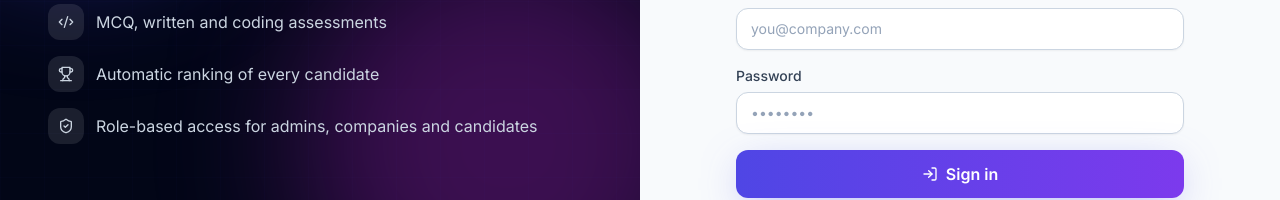
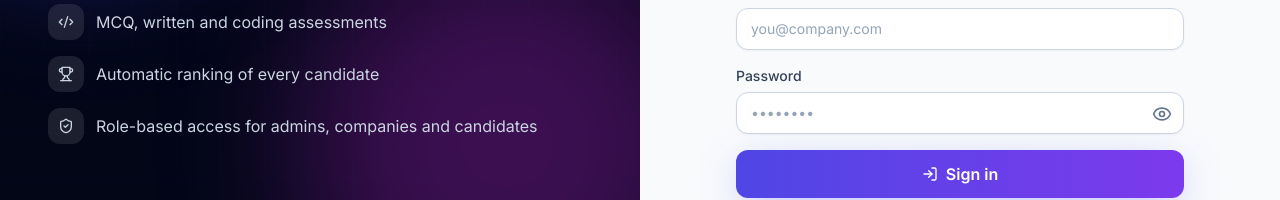
Before and after one commit to masuduz-zaman/dev_assessment_frontend, a Next.js app: page /login in a window 1280 px wide. Shown: the part 395-595 px from the top of the page. Built offline with nearby package versions, Linux system fonts and the light colour scheme; no server answers.

Commit message:
fead:update login page

```diff
--- a/src/features/auth/components/login-form.tsx
+++ b/src/features/auth/components/login-form.tsx
@@ -1,27 +1,29 @@
-'use client';
+"use client";
 
-import { LogIn } from 'lucide-react';
-import Link from 'next/link';
-import { useRouter, useSearchParams } from 'next/navigation';
-import { useState } from 'react';
-import { toast } from 'sonner';
-import { Button } from '@/components/ui/button';
-import { Input } from '@/components/ui/form';
-import { getErrorMessage, getFieldErrors } from '@/lib/http';
-import { roleHome } from '@/lib/utils';
-import { useAuth } from '@/providers/auth-provider';
-import { DemoAccounts } from './demo-accounts';
-import { GoogleButton } from './google-button';
+import { Eye, EyeOff, LogIn } from "lucide-react";
+import Link from "next/link";
+import { useRouter, useSearchParams } from "next/navigation";
+import { useState } from "react";
+import { toast } from "sonner";
+import { Button } from "@/components/ui/button";
+import { Input } from "@/components/ui/form";
+import { getErrorMessage, getFieldErrors } from "@/lib/http";
+import { roleHome } from "@/lib/utils";
+import { useAuth } from "@/providers/auth-provider";
+import { DemoAccounts } from "./demo-accounts";
+import { GoogleButton } from "./google-button";
 
 export function LoginForm() {
   const { login, loginWithGoogle } = useAuth();
   const router = useRouter();
-  const next = useSearchParams().get('next');
-  const [form, setForm] = useState({ email: '', password: '' });
+  const next = useSearchParams().get("next");
+  const [form, setForm] = useState({ email: "", password: "" });
   const [errors, setErrors] = useState<Record<string, string>>({});
   const [busy, setBusy] = useState(false);
+  const [showPassword, setShowPassword] = useState(false);
 
-  const redirect = (role: string) => router.push(next && next.startsWith('/') ? next : roleHome(role));
+  const redirect = (role: string) =>
+    router.push(next && next.startsWith("/") ? next : roleHome(role));
 
   async function submit(event: React.FormEvent) {
     event.preventDefault();
@@ -29,7 +31,7 @@ export function LoginForm() {
     setErrors({});
     try {
       const user = await login(form.email, form.password);
-      toast.success(`Welcome back, ${user.name.split(' ')[0]}!`);
+      toast.success(`Welcome back, ${user.name.split(" ")[0]}!`);
       redirect(user.role);
     } catch (error) {
       setErrors(getFieldErrors(error));
@@ -42,8 +44,11 @@ export function LoginForm() {
   async function onGoogle(idToken: string) {
     try {
       const result = await loginWithGoogle({ idToken });
-      if (result.requiresApproval || !result.user) return toast.info('Your company is awaiting approval by a Super Admin.');
-      toast.success('Signed in with Google');
+      if (result.requiresApproval || !result.user)
+        return toast.info(
+          "Your company is awaiting approval by a Super Admin.",
+        );
+      toast.success("Signed in with Google");
       redirect(result.user.role);
     } catch (error) {
       toast.error(getErrorMessage(error));
@@ -52,27 +57,79 @@ export function LoginForm() {
 
   return (
     <div>
-      <h1 className="text-3xl font-bold tracking-tight text-slate-900">Welcome back</h1>
-      <p className="mb-8 mt-2 text-slate-500">Sign in to continue to your workspace.</p>
+      <h1 className="text-3xl font-bold tracking-tight text-slate-900">
+        Welcome back
+      </h1>
+      <p className="mb-8 mt-2 text-slate-500">
+        Sign in to continue to your workspace.
+      </p>
 
       <GoogleButton onCredential={onGoogle} text="signin_with" />
       <div className="my-6 flex items-center gap-3 text-xs font-medium uppercase tracking-widest text-slate-400">
-        <span className="h-px flex-1 bg-slate-200" /> or with email <span className="h-px flex-1 bg-slate-200" />
+        <span className="h-px flex-1 bg-slate-200" /> or with email{" "}
+        <span className="h-px flex-1 bg-slate-200" />
       </div>
 
       <form onSubmit={submit} className="space-y-4">
-        <Input label="Email" name="email" type="email" autoComplete="email" required value={form.email} error={errors.email} onChange={(e) => setForm({ ...form, email: e.target.value })} placeholder="you@company.com" />
-        <Input label="Password" name="password" type="password" autoComplete="current-password" required value={form.password} error={errors.password} onChange={(e) => setForm({ ...form, password: e.target.value })} placeholder="••••••••" />
-        <Button type="submit" size="lg" loading={busy} icon={<LogIn className="h-4 w-4" />} className="w-full">
+        <Input
+          label="Email"
+          name="email"
+          type="email"
+          autoComplete="email"
+          required
+          value={form.email}
+          error={errors.email}
+          onChange={(e) => setForm({ ...form, email: e.target.value })}
+          placeholder="you@company.com"
+        />
+        <div className="relative">
+          <Input
+            label="Password"
+            name="password"
+            type={showPassword ? "text" : "password"}
+            autoComplete="current-password"
+            required
+            value={form.password}
+            error={errors.password}
+            onChange={(e) => setForm({ ...form, password: e.target.value })}
+            placeholder="••••••••"
+          />
+          <button
+            type="button"
+            onClick={() => setShowPassword((prev) => !prev)}
+            className="absolute right-3 top-[38px] text-slate-500 hover:text-slate-800"
+            aria-label={showPassword ? "Hide password" : "Show password"}
+          >
+            {showPassword ? (
+              <EyeOff className="h-5 w-5" />
+            ) : (
+              <Eye className="h-5 w-5" />
+            )}
+          </button>
+        </div>
+        <Button
+          type="submit"
+          size="lg"
+          loading={busy}
+          icon={<LogIn className="h-4 w-4" />}
+          className="w-full"
+        >
           Sign in
         </Button>
       </form>
 
-      <DemoAccounts onPick={(email, password) => setForm({ email, password })} />
+      <DemoAccounts
+        onPick={(email, password) => setForm({ email, password })}
+      />
 
       <p className="mt-8 text-center text-sm text-slate-500">
-        New to DevAssess?{' '}
-        <Link href="/register" className="font-semibold text-brand-600 hover:underline">Create an account</Link>
+        New to DevAssess?{" "}
+        <Link
+          href="/register"
+          className="font-semibold text-brand-600 hover:underline"
+        >
+          Create an account
+        </Link>
       </p>
     </div>
   );
```
